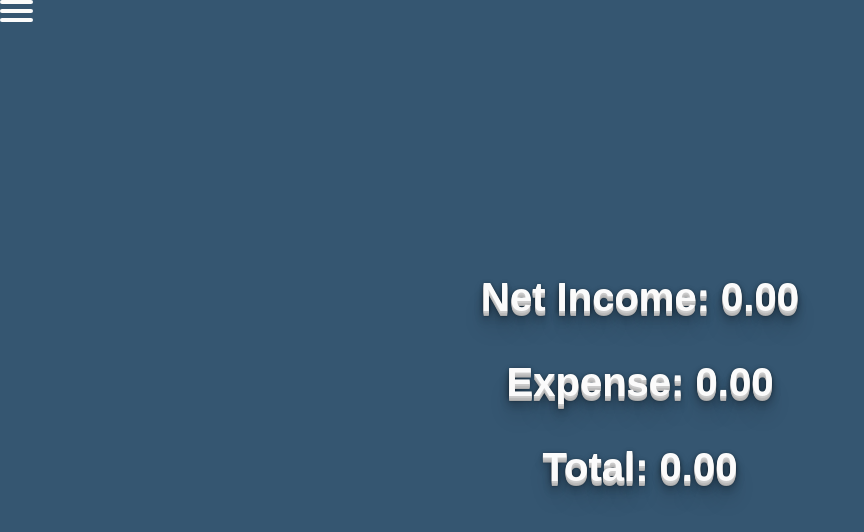
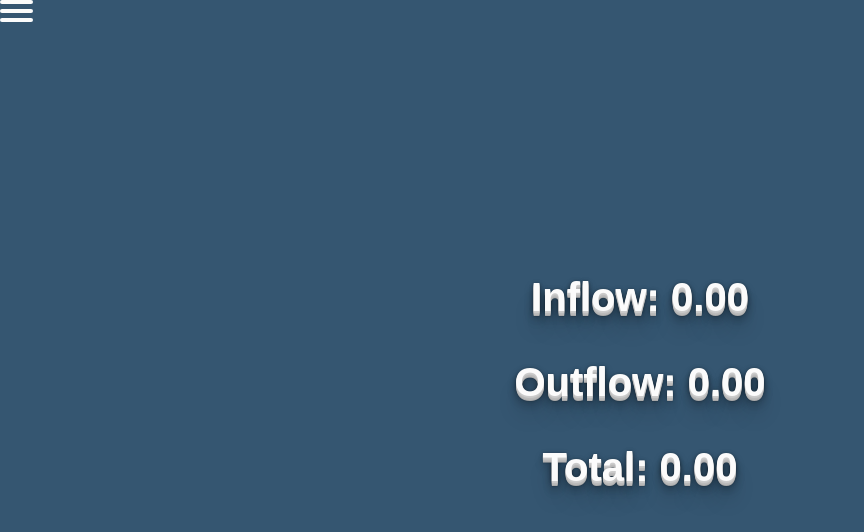
Before and after one commit to lepdiana/count-management, a React (Create React App) app in the folder client/: page /overview in a window 1280 px wide. Shown: the top 532 px of the page, without its empty margins (0-864 px from the left). Built offline with nearby package versions, Linux system fonts and the light colour scheme; no server answers; sample sign-in values are in the browser's storage.

Commit message:
updated the overview page

```diff
--- a/client/src/components/Expense.js
+++ b/client/src/components/Expense.js
@@ -13,7 +13,7 @@ function Expense(props) {
        }
 
        return function (a,b) {
-           if(sortOrder == -1){
+           if(sortOrder === -1){
                return b[property].localeCompare(a[property]);
            }else{
                return a[property].localeCompare(b[property]);
--- a/client/src/components/NetIncomeList.js
+++ b/client/src/components/NetIncomeList.js
@@ -40,8 +40,8 @@ function NetIncomeList() {
     return(
         <div className='netIncomeListContainer'>
             <a className="button" href="#popup1">Click Here to Add Monthly Income</a>
-            <div id="popup1" class="overlay">
-                <div class="popup">
+            <div id="popup1" className="overlay">
+                <div className="popup">
                     <div className='addNewIncome'>
                         <h1 className='addNewIncomeTitle'>Add your monthly income:</h1>
                         <form onSubmit={handleSubmit} className='addIncomeForm'>
--- a/client/src/components/Overview.js
+++ b/client/src/components/Overview.js
@@ -25,8 +25,8 @@ function Overview() {
 
     return (
         <div className='overviewContainer'>
-            <h3 className='overviewText'>Net Income: { netIncomeTotal.toFixed(2) }</h3>
-            <h3 className='overviewText'>Expense: { transactionTotal.toFixed(2) }</h3>
+            <h3 className='overviewText'>Inflow: { netIncomeTotal.toFixed(2) }</h3>
+            <h3 className='overviewText'>Outflow: { transactionTotal.toFixed(2) }</h3>
             <h3 className='overviewText'>Total: { overallTotal.toFixed(2) }</h3>
         </div>
     )
--- a/client/src/components/TransactionList.js
+++ b/client/src/components/TransactionList.js
@@ -39,8 +39,8 @@ function TransactionList() {
     return(
         <div className='transactionListContainer'>
              <a className="button" href="#popup1">Click here to add a transaction</a>
-            <div id="popup1" class="overlay">
-                <div class="popup">
+            <div id="popup1" className="overlay">
+                <div className="popup">
                     <div className='addNewTransaction'>
                         <h1 className='addNewTransactionTitle'>Add a transaction:</h1>
                         <form onSubmit={handleSubmit} className='addTransactionForm'>
```
Also changed, not shown: client/src/components/DisplayExpense.js (+0 -9 lines).
